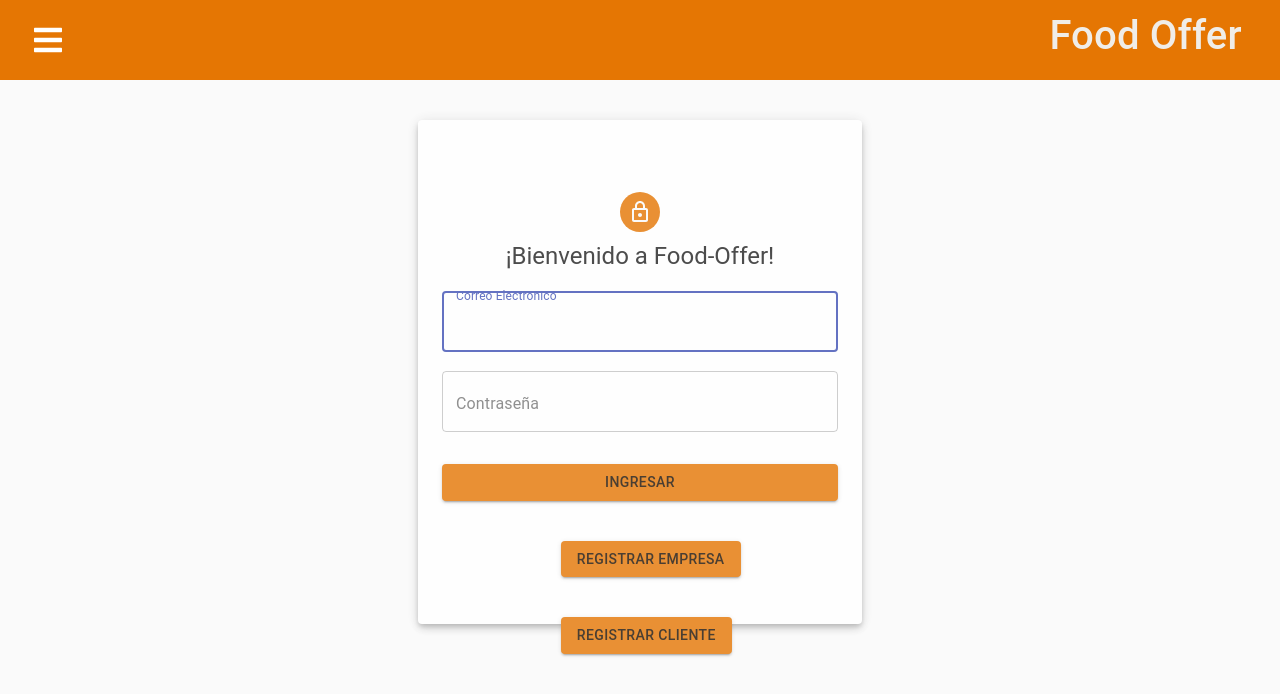
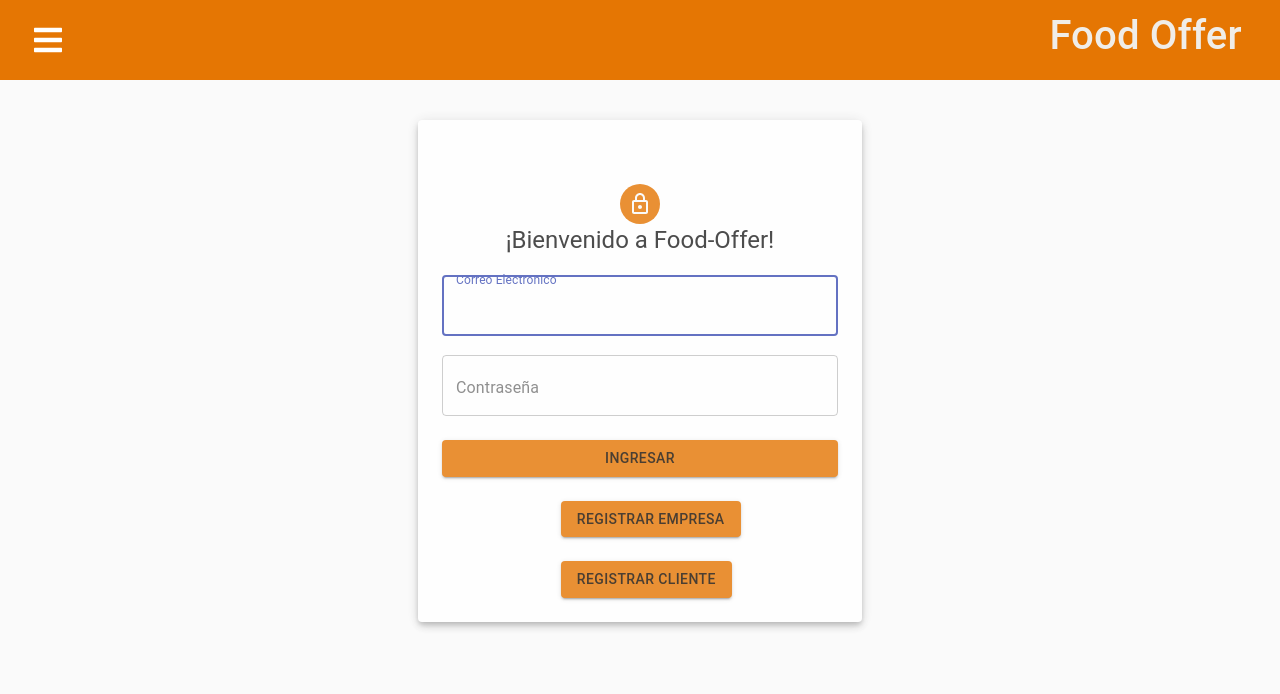
Before and after one commit to melrodriguez1133/FOOD-OFFER-Frontend, a React (Create React App) app: page / in a window 1280 px wide. Shown: the top 694 px of the page. Built offline with nearby package versions, Linux system fonts and the light colour scheme.

Commit message:
"arreglos"

```diff
--- a/src/Pages/CreateRegistrarEmpresa.js
+++ b/src/Pages/CreateRegistrarEmpresa.js
@@ -2,6 +2,7 @@ import React, {useState} from 'react';
 import {Formulario, ContenedorBotonCentrado, Boton, MensajeExito, MensajeError} from '../Funciones/Formularios';
 import { FontAwesomeIcon } from '@fortawesome/react-fontawesome';
 import { faExclamationTriangle } from '@fortawesome/free-solid-svg-icons';
+import { useNavigate, useParams } from "react-router-dom";
 import {Link} from "react-router-dom"
 import useFetch from '../Hooks/useFetch';
 import Input from '../Componentes/Input';
@@ -29,6 +30,7 @@ const RegistroEmpresa = () => {
 	const [password, cambiarPassword] = useState({campo: '', valido: null});
 	const [password2, cambiarPassword2] = useState({campo: '', valido: null});
 	const [formularioValido, cambiarFormularioValido] = useState(null);
+	const navigate = useNavigate();
 
 	const expresiones = {
 		nombreEmpresa: /^[a-zA-ZÀ-ÿ\s]{4,20}$/, // Letras y espacios, pueden llevar acentos.
@@ -99,6 +101,7 @@ const RegistroEmpresa = () => {
 				password:password.campo
 			}
 
+
 			console.log(inputsT);
 			fetch('http://127.0.0.1:8000/api/registrarEmpresas', {
 				method: "POST",
@@ -113,6 +116,7 @@ const RegistroEmpresa = () => {
 			cambiarFormularioValido(false);
 
 		}
+		//navigate('/')
 	}
 
 	return (
--- a/src/Screem/login.js
+++ b/src/Screem/login.js
@@ -6,11 +6,11 @@ import { ContenedorBotonCentrado} from '../Funciones/Formularios';
 import {Link} from "react-router-dom"
 
 const useStyles = makeStyles(theme => ({
-	root: {
+	/*root: {
 		backgroundSize: 'cover',
 		backgroundPosition: 'center',
 		height: '100vh'
-	},
+	},*/
 	container: {
 		opacity: '0.8',
 		height: '70%',
@@ -26,20 +26,19 @@ const useStyles = makeStyles(theme => ({
 		alignItems: 'center'
 	},
 	avatar: {
-		margin: theme.spacing(1),
 		backgroundColor:'#E57603'
 	},
 	form: {
 		width: '100%',
 		marginTop: theme.spacing(1)
 	},
-    Link:{
-        backgroundColor:'#E57603',
-		margin: theme.spacing(3, 0, 2)
-    },
+
 	button: {
 		backgroundColor:'#E57603',
-		margin: theme.spacing(3, 0, 2)
+		margin: theme.spacing(2, 0, 1)
+	},
+	p: {
+		flexDirection:'row'
 	}
 }))
 
@@ -101,6 +100,9 @@ const App = () => {
 							Ingresar
 						</Button>
 					</form>
+
+				</div>
+					<p>
                     <ContenedorBotonCentrado>
                     <Button
 							variant='contained'
@@ -117,7 +119,7 @@ const App = () => {
 							Registrar Cliente
 						</Button>
                         </ContenedorBotonCentrado>
-				</div>
+				   </p>
 			</Container>
 		</Grid>
 	)
```
